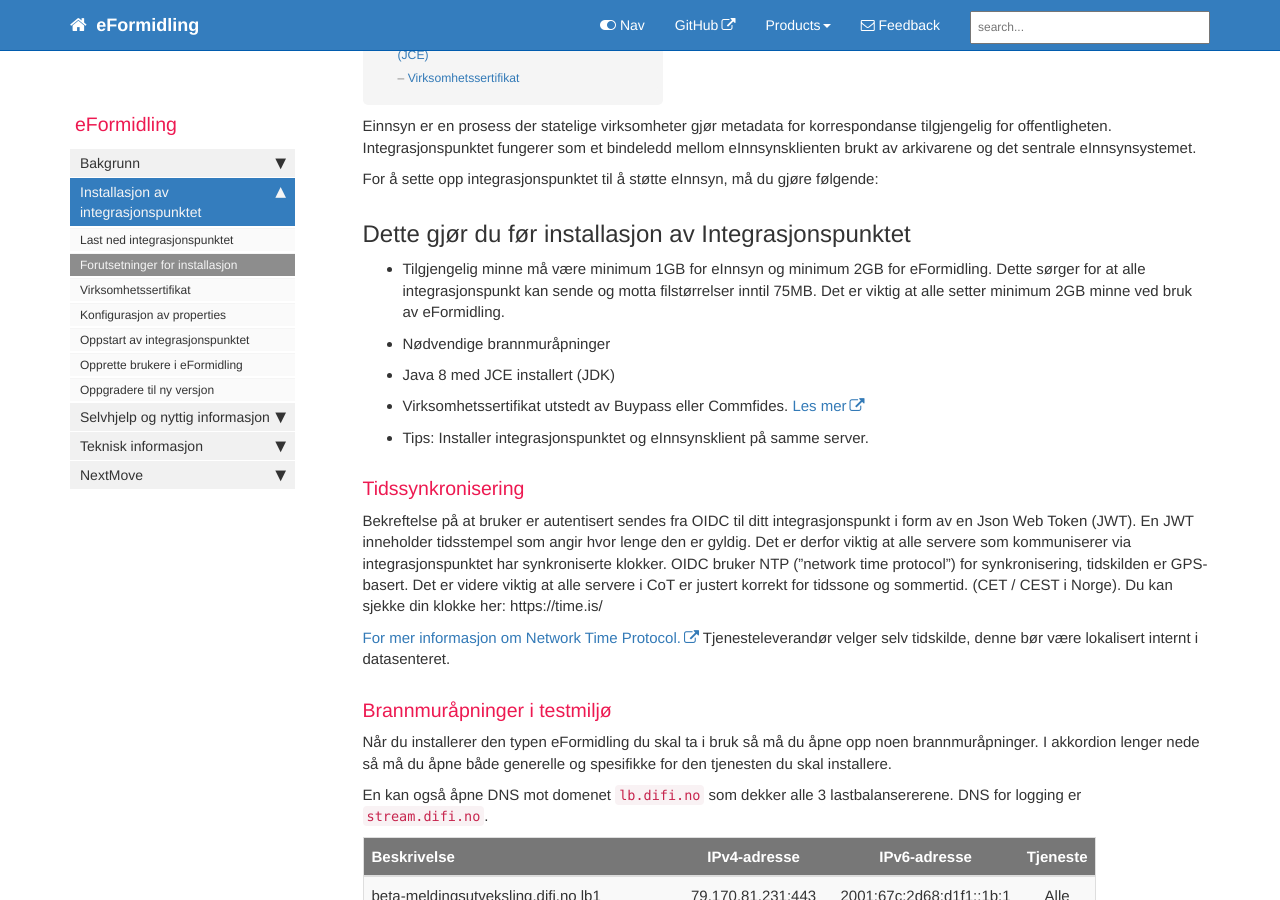
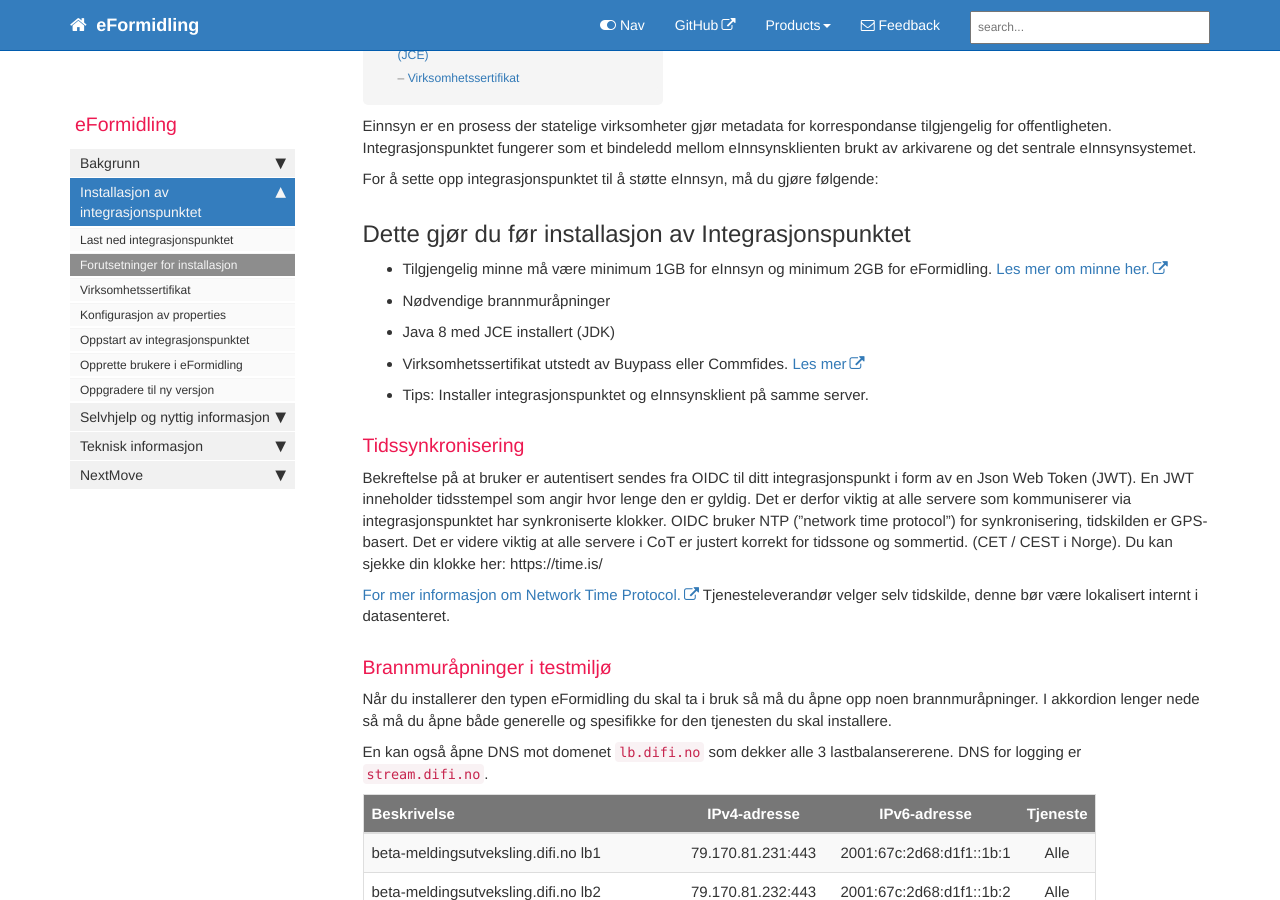
Before and after one commit to difi/eformidling, a Jekyll site: the page built from pages/Installasjon/prereq.md, in a window 1280 px wide and 900 px high, scrolled down 401 px. Built offline with Jekyll 4.4.1, drawn with Linux system fonts in a browser that asks for light colours; nearby versions of some CDN libraries; comment, search, counter and statistics services are not loaded.

Commit message:
Update prereq.md

```diff
--- a/pages/Installasjon/prereq.md
+++ b/pages/Installasjon/prereq.md
@@ -14,7 +14,7 @@ For å sette opp integrasjonspunktet til å støtte eInnsyn, må du gjøre følg
 
 ## Dette gjør du før installasjon av Integrasjonspunktet
 
-+ Tilgjengelig minne må være minimum 1GB for eInnsyn og minimum 2GB for eFormidling. Dette sørger for at alle integrasjonspunkt kan sende og motta filstørrelser inntil 75MB. Det er viktig at alle setter minimum 2GB minne ved bruk av eFormidling.
++ Tilgjengelig minne må være minimum 1GB for eInnsyn og minimum 2GB for eFormidling. [Les mer om minne her.](https://difi.github.io/eformidling/selfhelp.html#justere-tilgjengelig-minne)
 + Nødvendige brannmuråpninger
 + Java 8 med JCE installert (JDK)
 + Virksomhetssertifikat utstedt av Buypass eller Commfides. [Les mer](http://difi.github.io/eformidling/virksomhetssertifikat.html)
```
